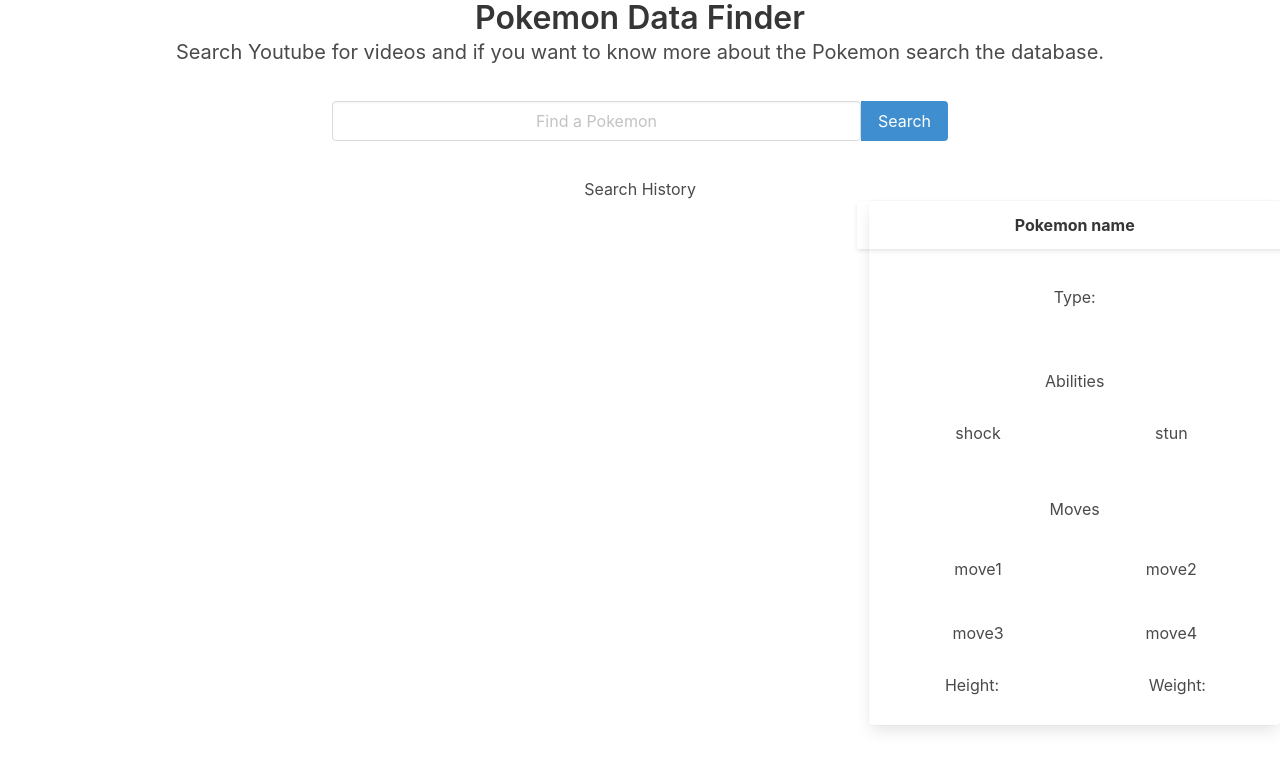
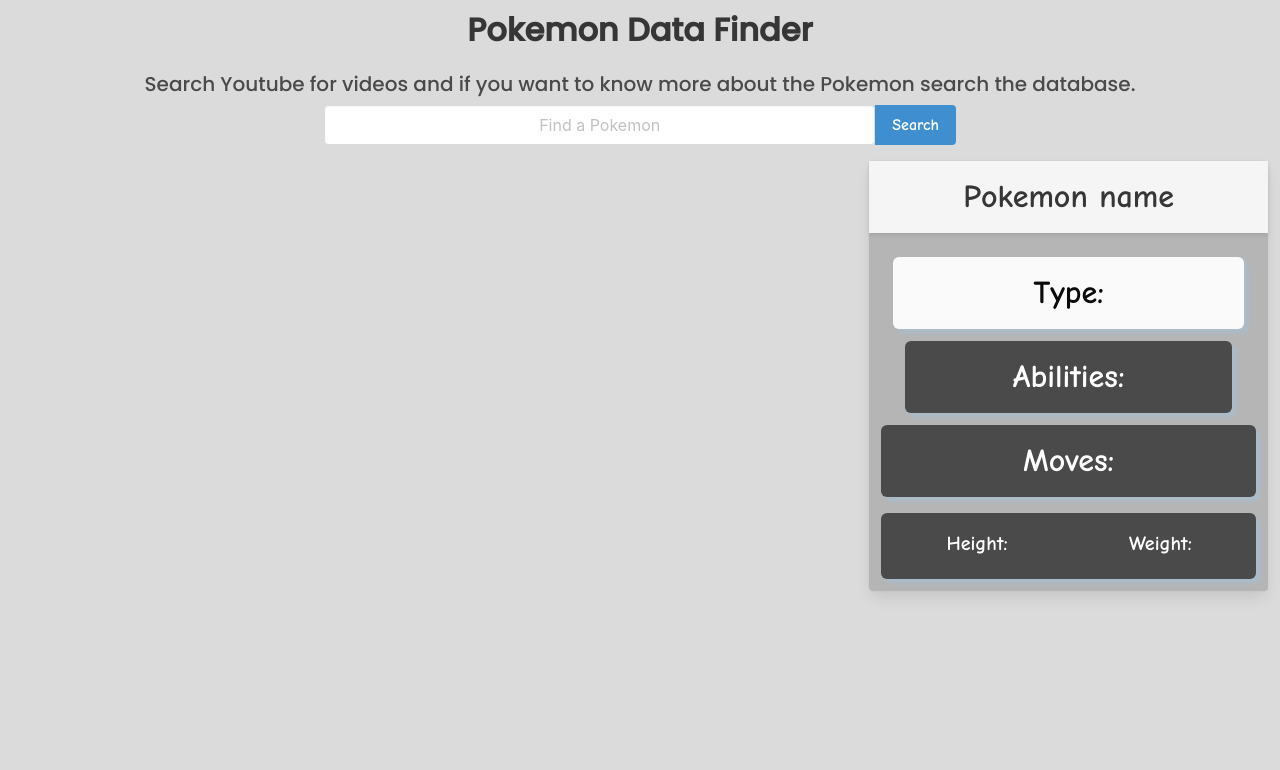
Before and after one commit to jamehzlee/Pokemon-Data-Finder, a plain HTML site: page index.html in a window 1280 px wide. Drawn offline with nearby package versions, Linux system fonts and the light colour scheme.

Commit message:
added hide/show and styles

```diff
--- /dev/null
+++ b/assets/css/style.css
@@ -0,0 +1,23 @@
+html{
+    background-size: cover;
+}
+body{
+    margin: 0;
+    padding: 0;
+    box-sizing: border-box;
+    font-family: 'Comic Neue', cursive;
+    height: 100vh;
+}
+h1, h2{
+    font-family: 'Poppins', sans-serif;
+}
+
+.type,
+.abilities,
+.ability-list,
+.moves,
+.moves-list,
+.height-weight
+{
+    box-shadow: 4px 4px 4px #AABCCB  ;
+}
--- a/assets/js/script.js
+++ b/assets/js/script.js
@@ -14,7 +14,7 @@ let pokemonWeight = document.querySelector("#weight")
 let searchHistory = document.querySelector("#searchHistory")
 
 function getData(search) {
-    fetch("https://pokeapi.co/api/v2/pokemon/"+search+"/")
+    fetch("https://pokeapi.co/api/v2/pokemon/" + search + "/")
         .then(headers => headers.json())
         .then(response => {
             console.log(response)
@@ -27,8 +27,8 @@ function getData(search) {
             move3 = response.moves[2].move.name
             move4 = response.moves[3].move.name
             stats = response.stats[0].base_stat
-        weight = response.weight .toFixed(2)/10 + " kilograms"
-        height = response.height .toFixed(2)/10 + " meters"
+            weight = response.weight.toFixed(2) / 10 + " kilograms"
+            height = response.height.toFixed(2) / 10 + " meters"
             pokemonWeight = JSON.stringify(weight)
             pokemonHeight = JSON.stringify(height)
             displayData()
@@ -36,31 +36,31 @@ function getData(search) {
 }
 
 function displayData() {
-    document.querySelector("#name").innerText = pokemonName.charAt(0).toUpperCase()+pokemonName.slice(1);
-    document.querySelector("#type").innerText = "Type: " + type.charAt(0).toUpperCase()+type.slice(1);
-    document.querySelector("#ability1").innerText = ability1.charAt(0).toUpperCase()+ability1.slice(1);
-    document.querySelector("#ability2").innerText = ability2.charAt(0).toUpperCase()+ability2.slice(1);
-    document.querySelector("#move1").innerText = move1.charAt(0).toUpperCase()+move1.slice(1);
-    document.querySelector("#move2").innerText = move2.charAt(0).toUpperCase()+move2.slice(1);
-    document.querySelector("#move3").innerText = move3.charAt(0).toUpperCase()+move3.slice(1);
-    document.querySelector("#move4").innerText = move4.charAt(0).toUpperCase()+move4.slice(1);
+    document.querySelector("#name").innerText = pokemonName.charAt(0).toUpperCase() + pokemonName.slice(1);
+    document.querySelector("#type").innerText = "Type: " + type.charAt(0).toUpperCase() + type.slice(1);
+    document.querySelector("#ability1").innerText = ability1.charAt(0).toUpperCase() + ability1.slice(1);
+    document.querySelector("#ability2").innerText = ability2.charAt(0).toUpperCase() + ability2.slice(1);
+    document.querySelector("#move1").innerText = move1.charAt(0).toUpperCase() + move1.slice(1);
+    document.querySelector("#move2").innerText = move2.charAt(0).toUpperCase() + move2.slice(1);
+    document.querySelector("#move3").innerText = move3.charAt(0).toUpperCase() + move3.slice(1);
+    document.querySelector("#move4").innerText = move4.charAt(0).toUpperCase() + move4.slice(1);
     document.querySelector("#height").innerText = "Height: " + height;
     document.querySelector("#weight").innerText = "Weight: " + weight;
 }
 
 
 
-function getVideo(){
+function getVideo() {
     let search = searchInput.value;
     console.log(search);
     search.trim()
     search.replace(/\s/g, "")
-    let videoInfo = "https://youtube.googleapis.com/youtube/v3/search?part=snippet&q="+search+"%20facts&key=AIzaSyAwNZ2kW0ApwqX9uW-ZJnuNgQkXePsnjCw"
+    let videoInfo = "https://youtube.googleapis.com/youtube/v3/search?part=snippet&q=" + search + "%20facts&key=AIzaSyAwNZ2kW0ApwqX9uW-ZJnuNgQkXePsnjCw"
     fetch(videoInfo)
         .then(response => response.json())
         .then(data => {
             let videoId = data.items[0].id.videoId
-        let url = "https://youtube.com/embed/"+videoId
+            let url = "https://youtube.com/embed/" + videoId
             let iframe = document.querySelector("iframe")
             console.log(data)
             iframe.setAttribute("src", url)
@@ -69,7 +69,7 @@ function getVideo(){
         })
 }
 
-function userHistory(search){
+function userHistory(search) {
     searchArray.push(search);
     localStorage.setItem("searches", (searchArray));
     let localHistory = localStorage.getItem("searches");
@@ -78,7 +78,12 @@ function userHistory(search){
     console.log(localHistory);
 }
 
-
+document.querySelector(".moves-list").style.display = "none"
+document.querySelector(".ability-list").style.display = "none"
+function showdata() {
+    document.querySelector(".moves-list").style.display = "block"
+    document.querySelector(".ability-list").style.display = "block"
+}
 
 function run() {
     let search = searchInput.value;
@@ -87,7 +92,8 @@ function run() {
     userHistory(search);
     getData(search);
     console.log(search)
-    // getVideo();
+    // getVideo(search);
+    showdata();
 }
 
 button.addEventListener("click", run)
--- a/index.html
+++ b/index.html
@@ -5,16 +5,24 @@
   <meta charset="UTF-8">
   <meta http-equiv="X-UA-Compatible" content="IE=edge">
   <meta name="viewport" content="width=device-width, initial-scale=1.0">
-  <link rel="stylesheet" href="https://cdn.jsdelivr.net/npm/bulma@0.8.0/css/bulma.min.css">
+  <link rel="stylesheet" href="https://cdn.jsdelivr.net/npm/bulma@0.9.3/css/bulma.min.css">
+  <link rel="preconnect" href="https://fonts.googleapis.com">
+  <link rel="preconnect" href="https://fonts.gstatic.com" crossorigin>
+  <link href="https://fonts.googleapis.com/css2?family=Poppins:wght@500&display=swap" rel="stylesheet">
+  <link rel="preconnect" href="https://fonts.googleapis.com">
+  <link rel="preconnect" href="https://fonts.gstatic.com" crossorigin>
+  <link href="https://fonts.googleapis.com/css2?family=Comic+Neue:wght@700&display=swap" rel="stylesheet">
+  <link rel="stylesheet" href="./assets/css/style.css">
   <title>Document</title>
 </head>
 
-<body class="bg-dark">
-  <h1 class="title has-text-centered">Pokemon Data Finder</h1>
-  <h2 class="subtitle has-text-centered">Search Youtube for videos and if you want to know more about the Pokemon search
+<body class="has-background-grey-lighter">
+  <h1 class="title has-text-centered pt-3">Pokemon Data Finder</h1>
+  <h2 class="subtitle has-text-centered mt-1 mb-1">Search Youtube for videos and if you want to know more about the
+    Pokemon search
     the database. </h2>
 
-  <div class="field is-centered is-half has-addons column is-offset-one-quarter ">
+  <div class="field is-centered is-half has-addons column is-offset-one-quarter mb-1 p-1">
     <input class="input has-text-centered" type="text" placeholder="Find a Pokemon" id="search-text">
     <div class="control">
       <a class="button is-info">
@@ -22,9 +30,8 @@
       </a>
     </div>
   </div>
-  <div class="column has-text-centered">
-    Search History
-    <div id="searchHistory"></div>
+  <div class="column has-text-centered p-1">
+    <div id="searchHistory" class=""></div>
   </div>
 
   <div class="columns">
@@ -33,44 +40,45 @@
         <iframe class="has-ratio" width="640" height="360" frameborder="0" allowfullscreen></iframe>
       </figure>
     </div>
-    <div class="column has-text-centered">
+    <div class="column has-text-centered data-card">
 
-      <div class="card">
+      <div class="card column mr-3 has-background-grey-light">
         <header class="card-header columns">
-          <p id="name" class="card-header-title column">Pokemon name</p>
+          <p id="name" class="card-header-title column is-size-3 has-background-white-ter">Pokemon name</p>
         </header>
 
         <div class="column">
-          <div id="type" class="column content">Type: </div>
+          <div id="type" class="column content is-size-3 mb-0 box has-background-white-bis has-text-black type">Type:
+          </div>
 
-          <div class="column content">
-            <p class="column">Abilities</p>
-            <div class="columns">
-              <p id="ability1" class="column">shock</p>
-              <p id="ability2" class="column">stun</p>
+          <div class="column content is-size-3 mb-1">
+            <p class="column mb-2 box has-background-grey-dark has-text-white abilities ">Abilities:</p>
+            <div class="columns box p-0 mt-1 has-background-white-ter ability-list mb-1">
+              <p id="ability1" class="column is-size-4 p-0"></p>
+              <p id="ability2" class="column is-size-4 p-0"></p>
             </div>
           </div>
 
           <div class="content">
             <div class="columns">
-              <p class="column">Moves</p>
+              <p class="column is-size-3 box has-background-grey-dark has-text-white moves mb-1">Moves:</p>
             </div>
 
-            <div class="column">
+            <div class="column box has-background-white-ter moves-list">
               <div class="columns">
-                <p id="move1" class="column">move1</p>
-                <p id="move2" class="column">move2</p>
+                <p id="move1" class="column is-size-4"></p>
+                <p id="move2" class="column is-size-4"></p>
               </div>
 
               <div class="columns">
-                <p id="move3" class="column">move3</p>
-                <p id="move4" class="column">move4</p>
+                <p id="move3" class="column is-size-4"></p>
+                <p id="move4" class="column is-size-4"></p>
               </div>
             </div>
 
-            <div class="columns">
-              <p id="height" class="column">Height: </p>
-              <p id="weight" class="column">Weight: </p>
+            <div class="columns box has-background-grey-dark has-text-white p-1 mt-1 height-weight">
+              <p id="height" class="column mb-1 is-size-5">Height: </p>
+              <p id="weight" class="column is-size-5">Weight: </p>
             </div>
 
           </div>
```
Lines whose indentation alone changed are shown as unchanged.
